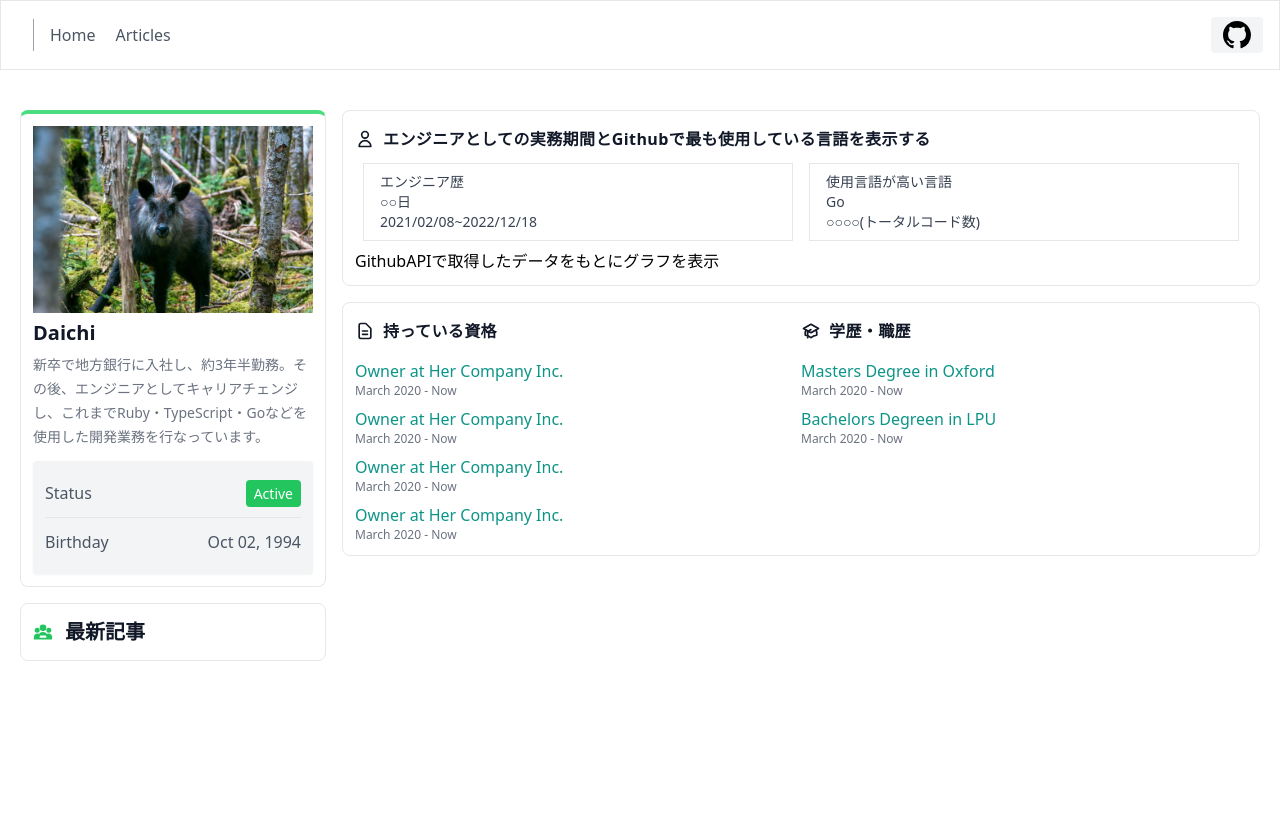
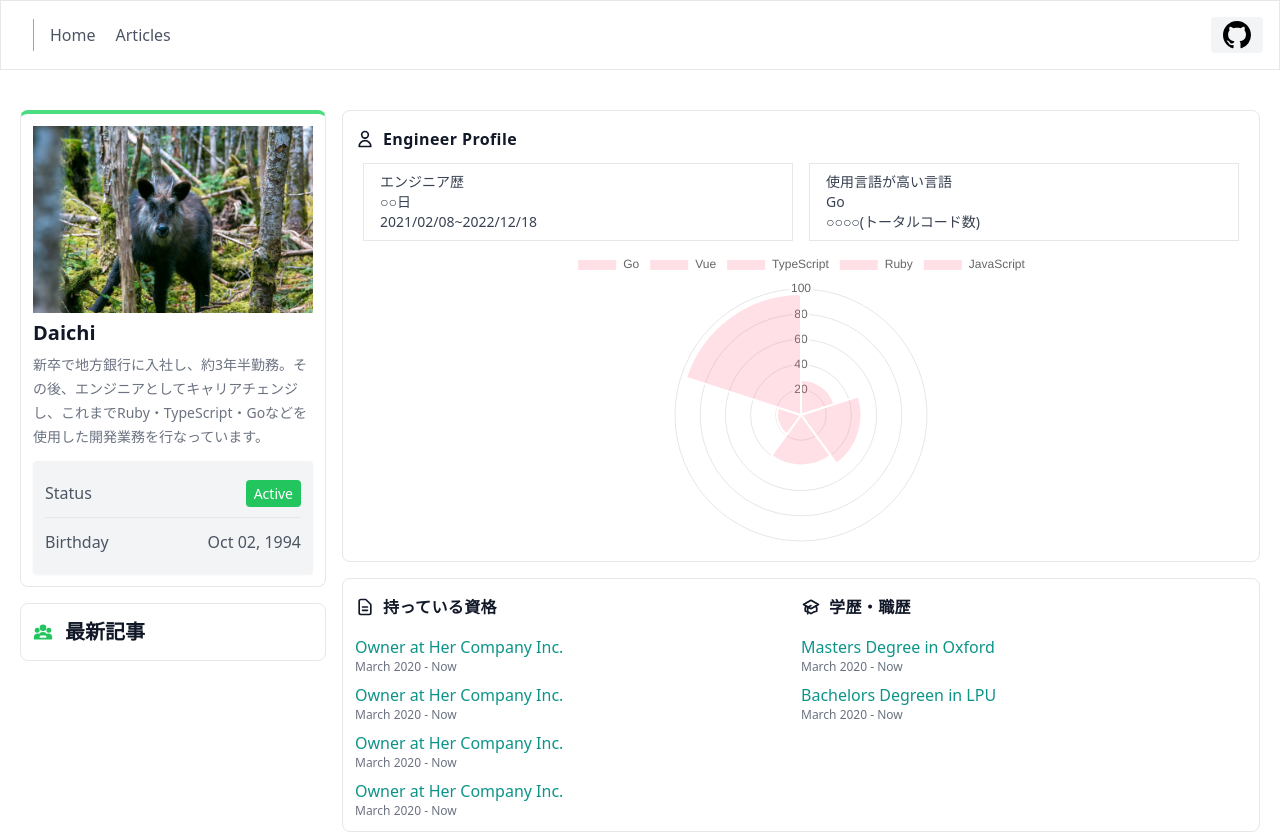
Before and after one commit to daichi1002/hp, a Nuxt app in the folder frontend/: page / in a window 1280 px wide. Before the commit the page ends 800 px from the top, so only its background shows below. Built offline with nearby package versions, Linux system fonts and the light colour scheme.

Commit message:
💄 add vue-chart.js

```diff
--- a/frontend/package.json
+++ b/frontend/package.json
@@ -10,5 +10,9 @@
   "devDependencies": {
     "@nuxtjs/tailwindcss": "^6.1.3",
     "nuxt": "3.0.0"
+  },
+  "dependencies": {
+    "chart.js": "^4.1.1",
+    "vue-chartjs": "^5.0.1"
   }
 }
--- a/frontend/pages/index.vue
+++ b/frontend/pages/index.vue
@@ -1,4 +1,43 @@
-<script setup></script>
+<script setup lang="ts">
+import {
+  Chart as ChartJS,
+  RadialLinearScale,
+  ArcElement,
+  Tooltip,
+  Legend,
+} from "chart.js";
+import { PolarArea } from "vue-chartjs";
+
+ChartJS.register(RadialLinearScale, ArcElement, Tooltip, Legend);
+const data = {
+  labels: ["Go", "Vue", "TypeScript", "Ruby", "JavaScript"],
+  datasets: [
+    // {
+    //   label: "My First dataset",
+    //   backgroundColor: "rgba(179,181,198,0.2)",
+    //   pointBackgroundColor: "rgba(179,181,198,1)",
+    //   pointBorderColor: "#fff",
+    //   pointHoverBackgroundColor: "#fff",
+    //   pointHoverBorderColor: "rgba(179,181,198,1)",
+    //   data: [65, 59, 90, 81, 56],
+    // },
+    {
+      label: "My Second dataset",
+      backgroundColor: "rgba(255,99,132,0.2)",
+      // pointBackgroundColor: "rgba(255,99,132,1)",
+      pointBorderColor: "#fff",
+      pointHoverBackgroundColor: "#fff",
+      pointHoverBorderColor: "rgba(255,99,132,1)",
+      data: [28, 48, 40, 19, 96],
+    },
+  ],
+};
+
+const options = {
+  responsive: true,
+  maintainAspectRatio: false,
+};
+</script>
 
 <template>
   <div class="container mx-auto my-5 p-5">
@@ -89,9 +128,7 @@
                 />
               </svg>
             </span>
-            <span class="tracking-wide"
-              >エンジニアとしての実務期間とGithubで最も使用している言語を表示する</span
-            >
+            <span class="tracking-wide">Engineer Profile</span>
           </div>
           <div class="text-gray-700">
             <div class="grid md:grid-cols-2 text-sm">
@@ -107,7 +144,7 @@
               </div>
             </div>
           </div>
-          <div>GithubAPIで取得したデータをもとにグラフを表示</div>
+          <div><PolarArea :data="data" :options="options" /></div>
         </div>
         <!-- End of about section -->
 
```
Also changed, not shown: 1 other file (tests, documents, lock files or other folders).
